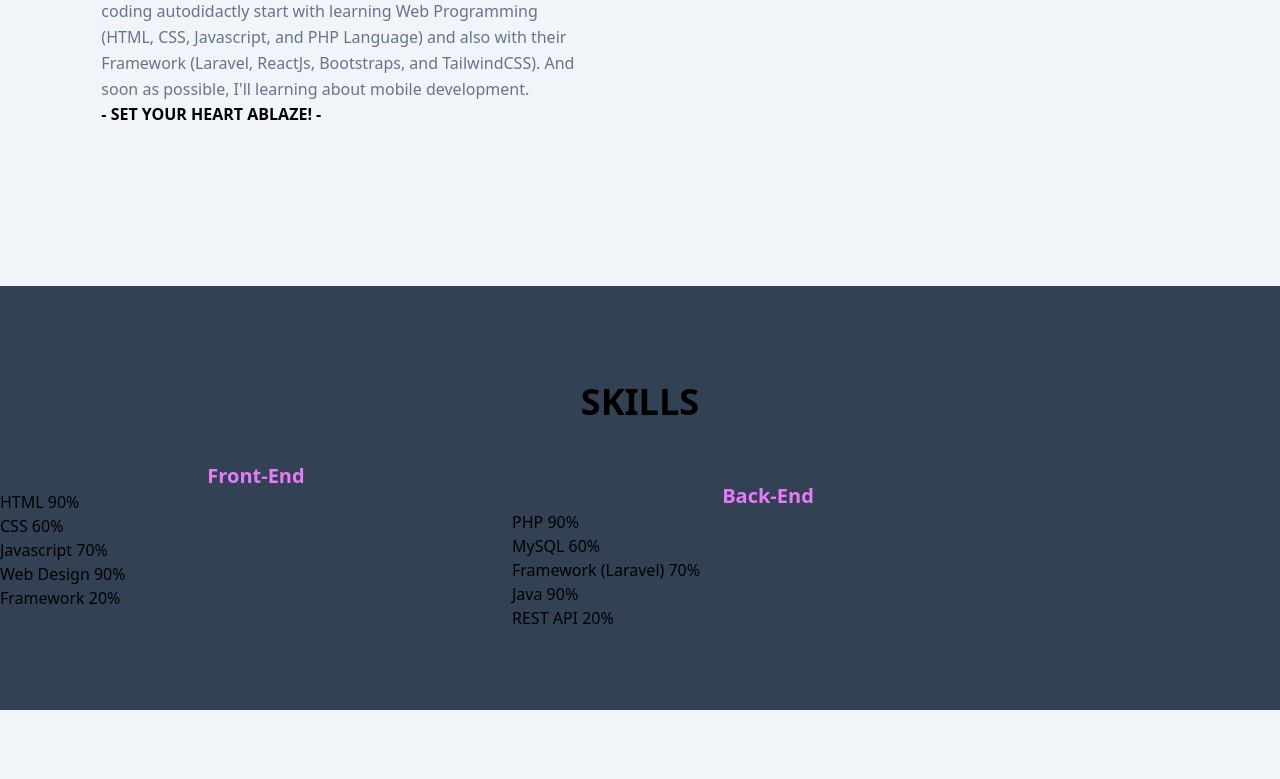
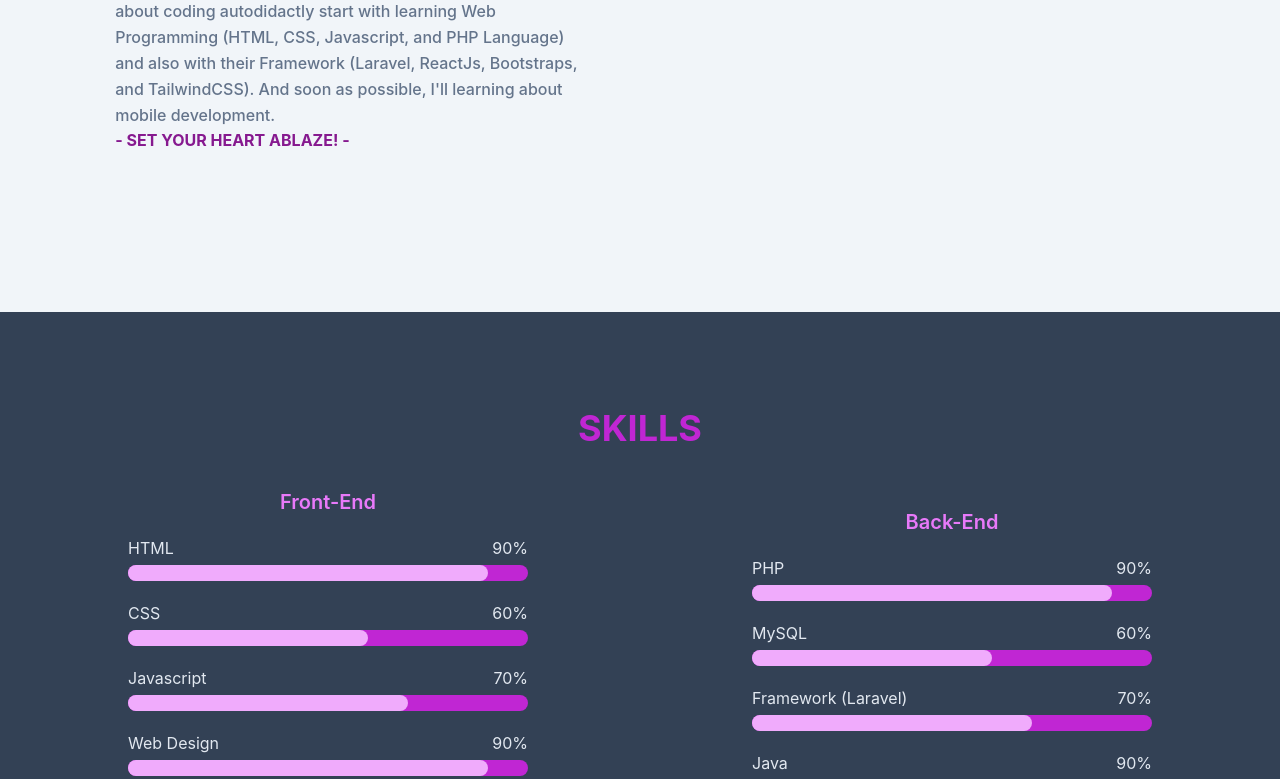
Before and after one commit to EndeavourArts/portfolio, a website: page index.html in a window 1280 px wide. Shown: the part 940-1719 px from the top of the page. Before the commit the page ends 1650 px from the top, so only its background shows below. Drawn offline with nearby package versions, Linux system fonts and the light colour scheme; the site is published under a folder, as on GitHub Pages, so addresses that start at the root find nothing.

Commit message:
Update index.html
fixed bug

```diff
--- a/index.html
+++ b/index.html
@@ -3,7 +3,7 @@
 <head>
   <meta charset="UTF-8">
   <meta name="viewport" content="width=device-width, initial-scale=1.0">
-  <link href="/dist/output.css" rel="stylesheet">
+  <link href="./dist/output.css" rel="stylesheet">
   <title>MyPortofolio | Endeavour</title>
   <link rel="shortcut icon" href="/src/gambar/default.png">
   <script src="https://cdn.tailwindcss.com"></script>
@@ -284,6 +284,6 @@
 
 
 
- <script src="/dist/script.js"></script>
+ <script src="./dist/script.js"></script>
 </body>
 </html>
```
